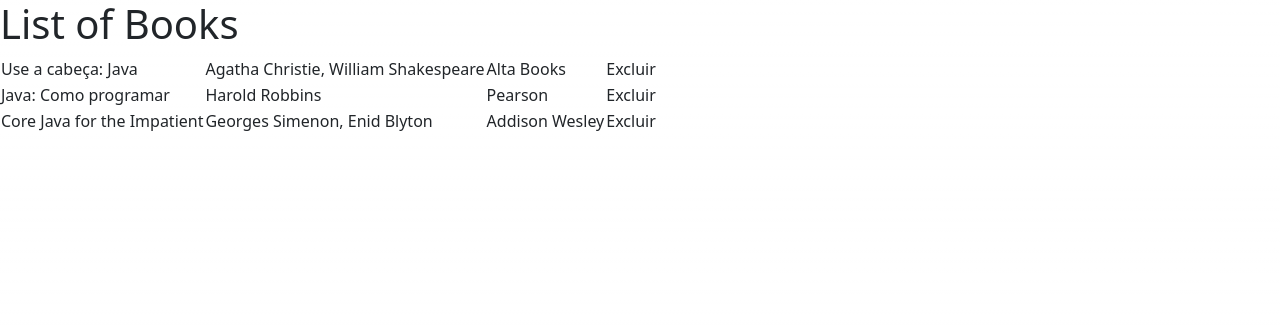
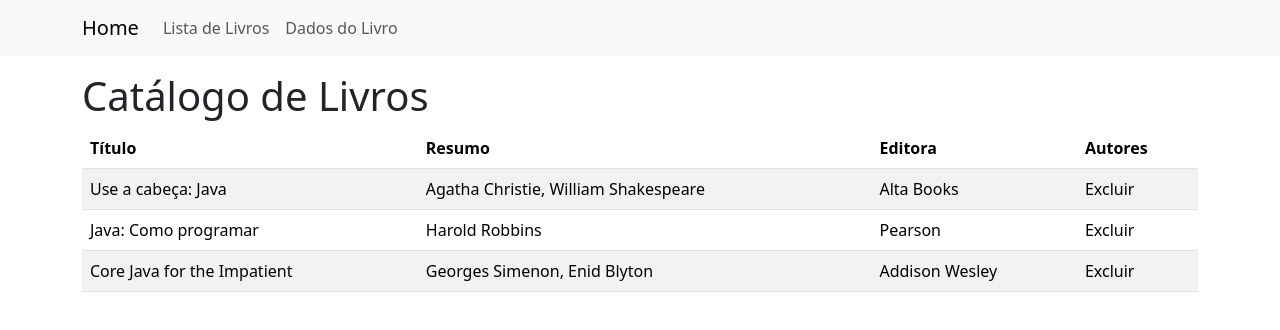
Before and after one commit to cleydsoncavalcanti/estacio-mundo2-nivel3-next, a Next.js app: page /LivroLista in a window 1280 px wide. Shown: the top 330 px of the page. Built offline with nearby package versions, Linux system fonts and the light colour scheme.

Commit message:
🐛 menu no Catálogo de Livros

```diff
--- a/pages/LivroLista.tsx
+++ b/pages/LivroLista.tsx
@@ -2,6 +2,8 @@
 import React, { useState, useEffect } from "react";
 import LinhaLivro from "@/componentes/LinhaLivro"; // Assuming LinhaLivro is in the 'components' folder
 import ControleLivro from "@/classes/controle/ControleLivros";
+
+import Menu from "@/componentes/Menu";
 
 const LivroLista = () => {
   const [livros, setLivros] = useState([
@@ -32,9 +34,19 @@
   };
 
   return (
-    <div>
-      <h1>List of Books</h1>
-      <table>
+    <>
+      <Menu />
+      <div className="container mt-3">
+        <h1>Catálogo de Livros</h1>
+        <table className="table table-striped">
+          <thead className="thead-dark">
+            <tr>
+              <th>Título</th>
+              <th>Resumo</th>
+              <th>Editora</th>
+              <th>Autores</th>
+            </tr>
+          </thead>
           <tbody>
             {livros.map((livro) => (
               <LinhaLivro
@@ -46,6 +58,7 @@
           </tbody>
         </table>
       </div>
+    </>
   );
 };
 
--- a/styles/globals.css
+++ b/styles/globals.css
@@ -2,26 +2,8 @@
 @tailwind components;
 @tailwind utilities;
 
-:root {
-  --foreground-rgb: 0, 0, 0;
-  --background-start-rgb: 214, 219, 220;
-  --background-end-rgb: 255, 255, 255;
-}
+:root {}
 
-@media (prefers-color-scheme: dark) {
-  :root {
-    --foreground-rgb: 255, 255, 255;
-    --background-start-rgb: 0, 0, 0;
-    --background-end-rgb: 0, 0, 0;
-  }
-}
+@media (prefers-color-scheme: dark) {}
 
-body {
-  color: rgb(var(--foreground-rgb));
-  background: linear-gradient(
-      to bottom,
-      transparent,
-      rgb(var(--background-end-rgb))
-    )
-    rgb(var(--background-start-rgb));
-}
+body {}
```
Lines whose indentation alone changed are shown as unchanged.
